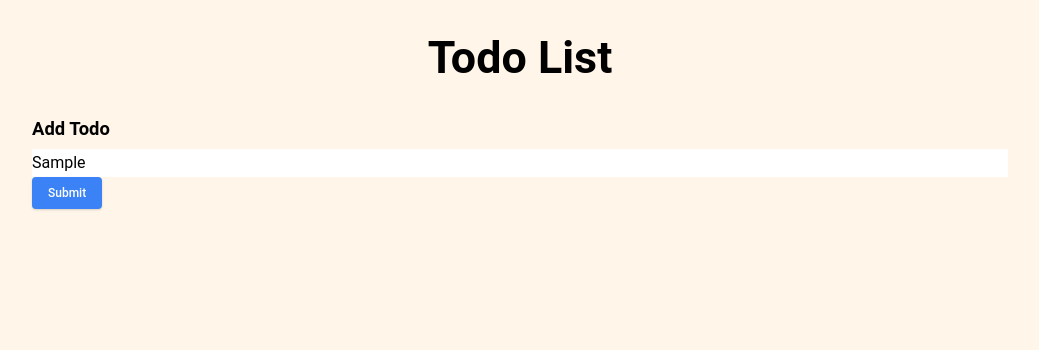
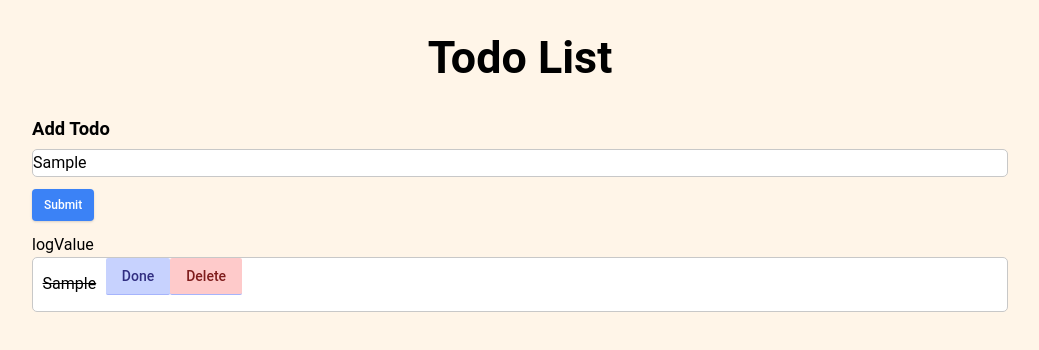
Before and after one commit to bennychengws/HK-Travel-Todo-List, a React (Create React App) app: page / in a window 1280 px wide. Both pictures are taken after typing "Sample" into the empty fields and a click on the button "Submit". Shown: the top 350 px of the page, without its empty margins (120-1159 px from the left). Built offline with nearby package versions, Linux system fonts and the light colour scheme.

Commit message:
22 June before back home

```diff
--- a/src/components/Inputbox.jsx
+++ b/src/components/Inputbox.jsx
@@ -1,47 +1,59 @@
 import React, { useState } from 'react'
 import moduleCss from '../styles/Inputbox.module.css'
 
-
-
-
 const Inputbox = () => {
-  // const [task, setTask] = useState(" ");
-  // const [taskArray, setTaskArray] = useState([]);
-
-  // const handleInput = (event) => {
-  //     setTask(event.target.value);
-  // };
-
-  // const AddToList = (task) => {
-  //     setTaskArray((prevTasks) => [...prevTasks, task]);
-  //     console.log(taskArray)
-  // };
 
   const [task, setTask] = useState(" ");
   const [taskArray, setTaskArray] = useState([]);
+  const [count, setCount] = useState(0);
 
   const handleInput = event => {
     setTask(event.target.value);
   };
 
-  const AddToList = () => {
-    setTaskArray(prevItems => [...prevItems, task]);
-    console.log(taskArray);
+  const addToList = () => {
+    console.log(task);
+    setCount(count + 1)
+    setTaskArray(oldArray => [...oldArray, {id: count, value: task}]);
   }
+
+  const logValue = () => {
+
+    console.log(taskArray)
+
+  };
+
+  const taskDone = (item) => {
+    console.log(item.id, item.value);
+
+  }
+
+  const deleteTask = (id) => {
+    console.log(id)
+    setTaskArray(taskArray.filter((item)=> item.id !== id))
+  }
+
 
   return (
     <div className={moduleCss.container}>
       <div className={moduleCss.addToDo}>Add Todo</div>
       <form>
-        <input type="text" onChange={handleInput} placeholder=" Add new todo" className={moduleCss.box}></input><br />
-        {/* <button onClick={logValue}>Log value</button> */}
+        <input type="text" onChange={handleInput} placeholder="   Add new todo" className={moduleCss.box}></input><br />
       </form>
-      <button type="button" onClick={AddToList}
-        className="px-4 py-1 text-xs font-medium leading-6 text-center text-white transition bg-blue-500 rounded shadow ripple hover:shadow-lg hover:bg-blue-600 focus:outline-none"
+      <button type="button" onClick={addToList}
+        className="my-3 px-3 py-1 text-xs font-medium leading-6 text-center text-white transition bg-blue-500 rounded shadow ripple hover:shadow-lg hover:bg-blue-600 focus:outline-none"
       >
         Submit
       </button>
-
+      <button type="button" onClick={logValue}>logValue</button>
+      <ul>
+        {taskArray.map((item) => (
+          <div className={moduleCss.boxContainer}>
+            <li key={item.id} className={moduleCss.taskItem}>{item.value}</li>
+            <button type="button" onClick={() => taskDone(item)} className="px-4 py-2 mb-4 text-sm font-medium rounded-sm block border-b border-indigo-300 bg-indigo-200 hover:bg-indigo-300 text-indigo-900">Done</button>
+            <button type="button" onClick={() => deleteTask(item.id)} className="px-4 py-2 mb-4 text-sm font-medium rounded-sm block border-b border-indigo-300 bg-red-200 hover:bg-red-300 text-red-900">Delete</button>
+          </div>))}
+      </ul>
     </div>
   )
 }
--- a/src/styles/Inputbox.module.css
+++ b/src/styles/Inputbox.module.css
@@ -14,4 +14,39 @@
 .box {
     width: calc(1em + 75vw);
     height: calc(1em + 1.5vh);
+    border-style: solid;
+    border-color: rgba(200, 200, 200);
+    border-width: 1px;
+    border-radius: 5px;
 }
+
+.boxContainer {
+    display: flex;
+    /* justify-content: space-between; */
+    align-items: center;
+    background-color: white;
+    border-style: solid;
+    border-color: rgba(200, 200, 200);;
+    border-width: 1px;
+    border-radius: 5px;
+    width: calc(1em + 75vw);
+}
+
+.taskItem {
+    margin: calc(0.5em + 0.2vw) calc(0.5em + 0.2vh);
+    text-align: left;
+    text-decoration-line: line-through;
+}
+
+.checkbox {
+    display: flex;
+    flex-direction:row;
+    justify-content: center;
+
+    width: 1em;
+    height: 1em;
+    margin: calc(0.5em + 0.2vw) calc(0.5em + 0.2vh);
+
+
+
+}
```
